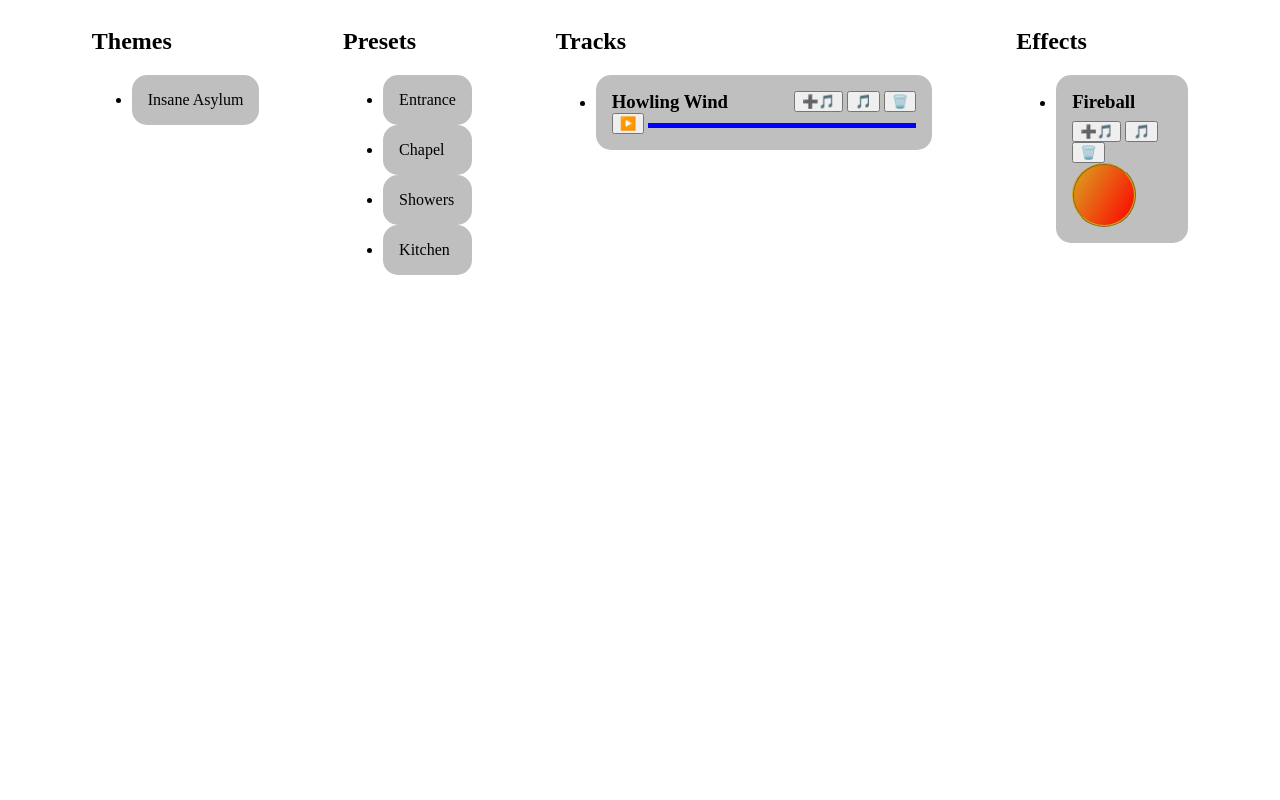
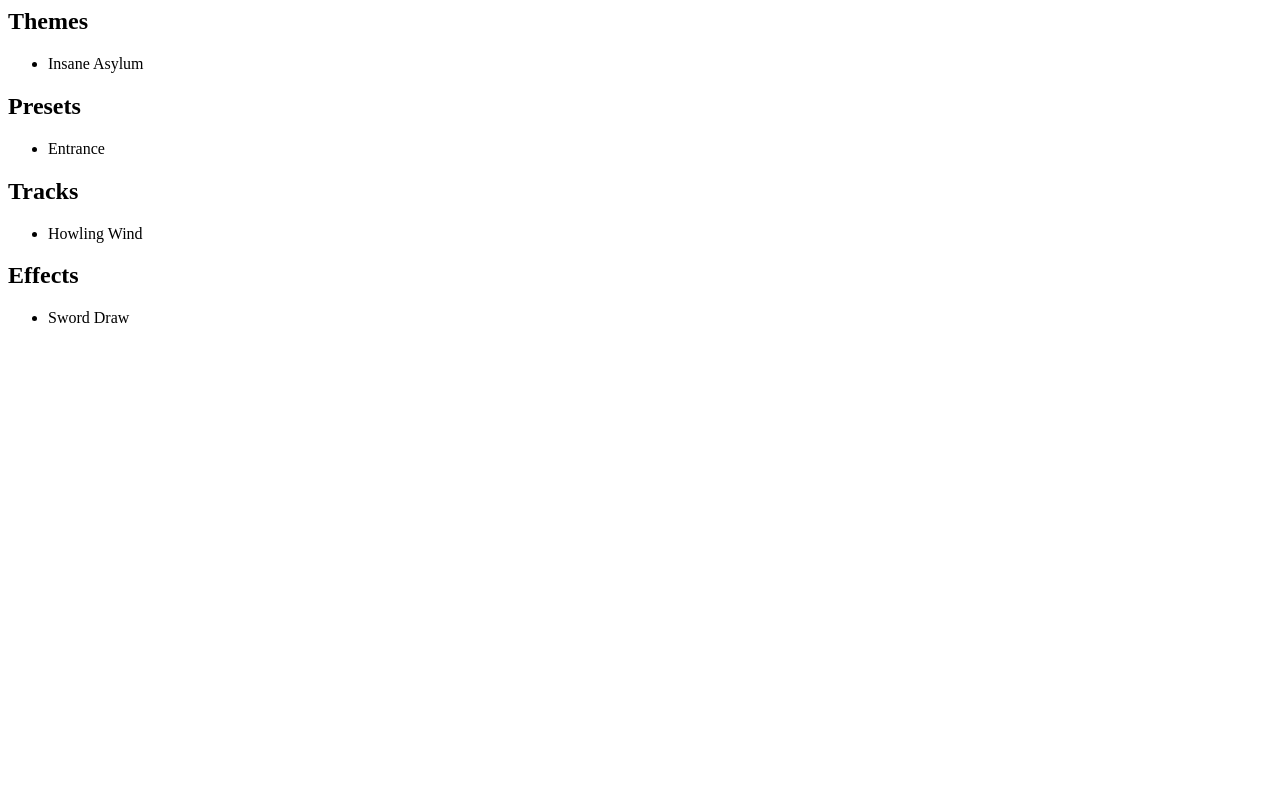
Before and after one commit to jarnalyrkar/dmplayer, a PHP site: page / in a window 1280 px wide. Run offline with PHP 8.4, Linux system fonts and the light colour scheme; data comes from the database, SQL or seed files in the repository.

Commit message:
Dynamic data, no cross-tables

```diff
--- a/db.php
+++ b/DB.php
@@ -1,5 +1,8 @@
 <?php
-define('TYPE', [['music' => 1], ['effect' => 2]]);
+define('TYPE', [
+  'music' => 1,
+  'effect' => 2
+]);
 
 class DB {
   protected $pdo;
@@ -15,7 +18,7 @@ class DB {
   public function get_themes() {
     $query = $this->pdo->query("SELECT name FROM theme");
     $themes = [];
-    while ($row = $query->fetch(PDO::FETCH_ASSOC)) {
+    while ($row = $query->fetch(PDO::FETCH_OBJ)) {
       $themes[] = $row;
     }
     return $themes;
@@ -41,8 +44,11 @@ class DB {
     ");
     $query->bindValue(':theme_id', 1); // get value during init
     $query->execute();
-    $result = $query->fetch(PDO::FETCH_ASSOC);
-    return $result;
+    $results = [];
+    while ($row = $query->fetch(PDO::FETCH_OBJ)) {
+      $results[] = $row;
+    }
+    return $results;
   }
   public function get_last_active_preset() {
     return $this->get_setting_by_name('last_preset');
@@ -70,9 +76,10 @@ class DB {
         $query->bindValue(':type_id', $type_id); // get value during init
         $query->execute();
         $results = [];
-        while ($row = $query->fetch(PDO::FETCH_ASSOC)) {
+        while ($row = $query->fetch(PDO::FETCH_OBJ)) {
           $results[] = $row;
         }
+        return $results;
   }
 
   public function get_music_by_theme($theme_id) {
@@ -102,7 +109,7 @@ class DB {
     $query->bindValue(':track_id', 1);
     $query->execute();
     $results = [];
-    while ($row = $query->fetch(PDO::FETCH_ASSOC)) {
+    while ($row = $query->fetch(PDO::FETCH_OBJ)) {
       $results[] = $row;
     }
     return $results;
@@ -113,6 +120,9 @@ class DB {
   public function delete_file($id) {}
 
   // Settings
-  private function get_setting_by_name($option) {}
+  private function get_setting_by_name($option) {
+    $query = $this->pdo->query("SELECT value FROM settings WHERE option = \"$option\"");
+    return $query->execute();
+  }
 
 }
--- a/index.php
+++ b/index.php
@@ -2,119 +2,59 @@
 ini_set('display_errors', 1);
 ini_set('display_startup_errors', 1);
 error_reporting(E_ALL);
-include 'db.php';
+include 'DB.php';
 
-$db = new Db();
+// Setup initial view
+$db = new DB();
 $themes = $db->get_themes();
 $active_theme_id = $db->get_last_active_theme();
+$presets = $db->get_presets_by_theme($active_theme_id);
+$songs = $db->get_music_by_theme($active_theme_id);
+$effects = $db->get_effects_by_theme($active_theme_id);
 $active_preset_id = $db->get_last_active_preset();
 
 // Set volume per track according to active preset
 ?>
-
-<style>
-  .volume {
-    height: 5px;
-    width: 268px;
-    background-color: blue;
-    display: inline-block;
-  }
-
-  h3 {
-    margin: 0;
-  }
-
-  li {
-    background-color: rgba(0, 0, 0, 25%);
-    border-radius: 15px;
-    padding: 1rem;
-  }
-
-  li>div:first-child {
-    display: flex;
-    align-items: center;
-    gap: .5rem;
-    justify-content: space-between;
-  }
-
-  .effect {
-    border-color: goldenrod;
-    border-style: ridge;
-    background: linear-gradient(120deg, goldenrod 0%, red 100%);
-    border-radius: 50%;
-    height: 4rem;
-    width: 4rem;
-    transition: border-color 150ms;
-    cursor: pointer;
-  }
-
-  .effect:active {
-    border-color: brown;
-    background: linear-gradient(120deg, goldenrod 0%, red 75%);
-  }
-
-  .li {
-    max-width: 100px;
-  }
-
-  .li>div:first-child {
-    flex-direction: column;
-    align-items: start;
-  }
-
-  body {
-    display: flex;
-    justify-content: space-evenly;
-  }
-</style>
 <div>
   <h2>Themes</h2>
+  <?php if (count($themes) > 0) : ?>
     <ul>
-    <li>Insane Asylum</li>
+      <?php foreach ($themes as $theme) : ?>
+        <li><?= $theme->name; ?></li>
+      <?php endforeach; ?>
     </ul>
+  <?php endif; ?>
 </div>
 
 <div>
   <h2>Presets</h2>
+  <?php if (count($presets) > 0) : ?>
     <ul>
-    <li>Entrance</li>
-    <li>Chapel</li>
-    <li>Showers</li>
-    <li>Kitchen</li>
+      <?php foreach ($presets as $preset) : ?>
+        <li><?= $preset->name; ?></li>
+      <?php endforeach; ?>
     </ul>
+  <?php endif; ?>
 </div>
 
 <div>
   <h2>Tracks</h2>
+  <?php if (count($songs) > 0) : ?>
     <ul>
-    <li>
-      <div>
-        <h3>Howling Wind</h3>
-        <div>
-          <button aria-label="Add files to track">➕🎵</button>
-          <button aria-label="See all tracks">🎵</button>
-          <button aria-label="Delete track">🗑️</button>
-        </div>
-      </div>
-      <button>▶️</button>
-      <div class="volume"></div>
-    </li>
+      <?php foreach ($songs as $song) : ?>
+        <li><?= $song->name; ?></li>
+      <?php endforeach; ?>
     </ul>
+  <?php endif; ?>
 </div>
 <div>
 
   <h2>Effects</h2>
+  <?php if (count($effects) > 0) : ?>
     <ul>
-    <li class="li">
-      <div>
-        <h3>Fireball</h3>
-        <div>
-          <button aria-label="Add files to effect">➕🎵</button>
-          <button aria-label="See all files">🎵</button>
-          <button aria-label="Delete effect">🗑️</button>
+      <?php foreach ($effects as $effect) : ?>
+        <li><?= $effect->name; ?></li>
+      <?php endforeach; ?>
+    </ul>
+  <?php endif; ?>
 </div>
-      </div>
-      <button class="effect"></button>
-    </li>
-  </ul>
-</div>
```
Lines whose indentation alone changed are shown as unchanged.
